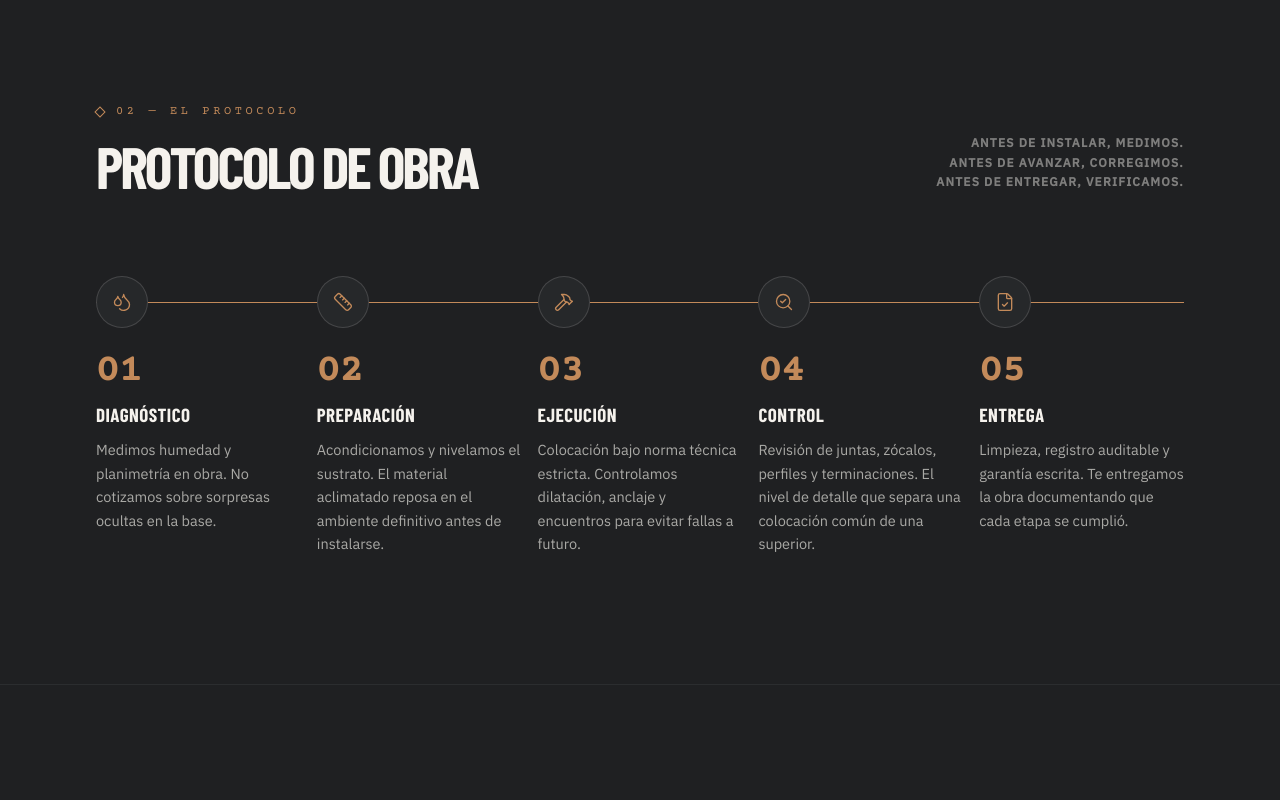
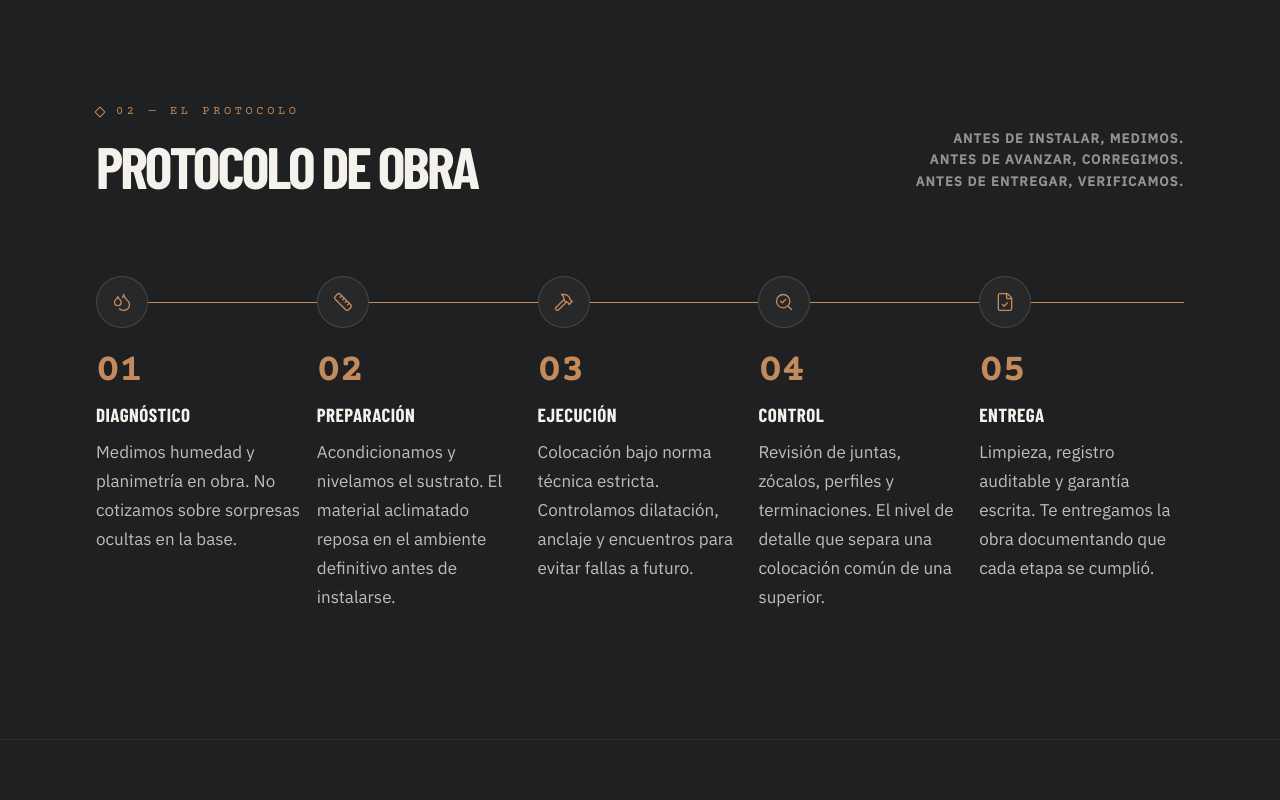
Before and after one commit to pablopronsky/final_landing, a Next.js app: page / in a window 1280 px wide. Shown: the part 1800-2600 px from the top of the page. Built offline with nearby package versions, Linux system fonts and the light colour scheme; no server answers.

Commit message:
Mejora legibilidad de texto sobre fondo oscuro en Protocolo y FAQ
- Protocolo: descripciones de pasos a 16/17px, line-height 1.7, contraste hueso/75; intro a 13px y hueso/55
- FAQ: respuestas a 17/19px, line-height 1.75, contraste hueso/80

```diff
--- a/components/sections/Faq.tsx
+++ b/components/sections/Faq.tsx
@@ -63,7 +63,7 @@ export const Faq = () => {
                       transition={{ duration: 0.4, ease: [0.16, 1, 0.3, 1] }}
                       className="overflow-hidden"
                     >
-                      <div className="pb-8 px-2 md:px-6 pl-[52px] md:pl-[60px] text-hueso/70 text-[16px] md:text-[18px] leading-relaxed measure">
+                      <div className="pb-8 px-2 md:px-6 pl-[52px] md:pl-[60px] text-hueso/80 text-[17px] md:text-[19px] leading-[1.75] measure">
                         {faq.a}
                       </div>
                     </motion.div>
--- a/components/sections/Protocolo.tsx
+++ b/components/sections/Protocolo.tsx
@@ -30,7 +30,7 @@ export const Protocolo = () => {
             {PROTOCOLO.heading}
           </motion.h2>
         </div>
-        <motion.p variants={fadeUp} transition={{ duration: 0.6 }} className="max-w-sm text-[12px] md:text-right font-bold text-hueso/45 uppercase tracking-widest leading-relaxed mb-1">
+        <motion.p variants={fadeUp} transition={{ duration: 0.6 }} className="max-w-sm text-[13px] md:text-right font-bold text-hueso/55 uppercase tracking-widest leading-relaxed mb-1">
           {PROTOCOLO.introLines.map((line, i) => (
             <span key={i}>
               {line}
@@ -71,7 +71,7 @@ export const Protocolo = () => {
                   </span>
                   <span className="block font-mono text-cobre text-[34px] md:text-[40px] font-semibold leading-none mb-2 tracking-tight transition-transform duration-400 group-hover:-translate-y-1">{step.id}</span>
                   <h4 className="block font-display text-[19px] font-bold uppercase mb-2 tracking-wide">{step.title}</h4>
-                  <p className="block text-[14.5px] leading-relaxed text-hueso/65 max-w-[26ch]">{step.desc}</p>
+                  <p className="block text-[16px] md:text-[17px] leading-[1.7] text-hueso/75 max-w-[30ch]">{step.desc}</p>
                 </div>
               </motion.div>
             );
```
